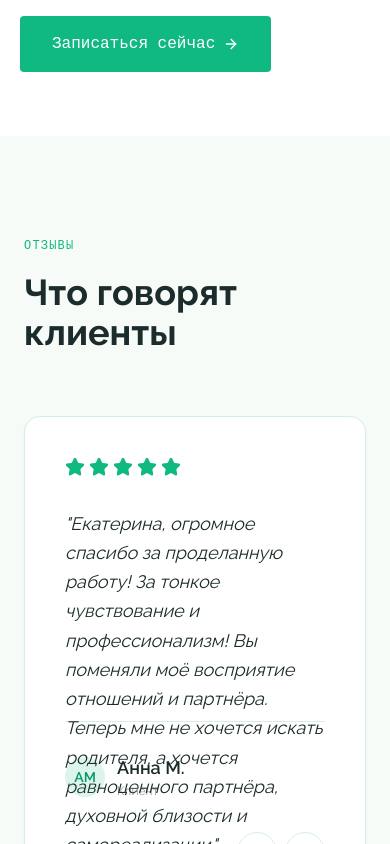
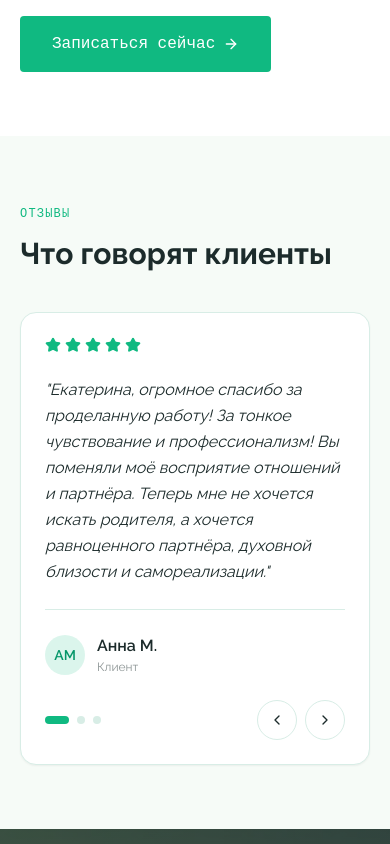
Before and after one commit to Deci1337/Katya-exit, a React (Vite) app: page / in a window 390 px wide. Shown: the part 3800-4644 px from the top of the page. Built offline with nearby package versions, Linux system fonts and the light colour scheme; a web font is replaced by a local one.

Commit message:
FIXED MOBILE UI V1.1

```diff
--- a/src/sections/Testimonials.tsx
+++ b/src/sections/Testimonials.tsx
@@ -16,7 +16,7 @@ export function Testimonials() {
     if (isAnimating || testimonials.length === 0) return;
     setIsAnimating(true);
     setActiveIndex(index);
-    setTimeout(() => setIsAnimating(false), 700);
+    setTimeout(() => setIsAnimating(false), 500);
   }, [isAnimating, testimonials.length]);
 
   const nextSlide = useCallback(() => {
@@ -35,62 +35,57 @@ export function Testimonials() {
 
   if (testimonials.length === 0) return null;
 
+  const active = testimonials[activeIndex];
+
   return (
-    <section id="testimonials" className="w-full py-24 lg:py-32 bg-psych-green-light/30">
-      <div ref={sectionRef} className="container-large px-6 lg:px-12">
-        <div className="max-w-2xl mb-16">
+    <section id="testimonials" className="w-full py-16 sm:py-24 lg:py-32 bg-psych-green-light/30">
+      <div ref={sectionRef} className="container-large px-5 sm:px-6 lg:px-12">
+        <div className="mb-10 sm:mb-16">
           {testimonialsConfig.label && (
             <div className={cn('transition-all duration-800 ease-out-quart', isVisible ? 'opacity-100 translate-y-0' : 'opacity-0 translate-y-4')}>
               <span className="text-xs font-geist-mono uppercase tracking-widest text-psych-green">{testimonialsConfig.label}</span>
             </div>
           )}
           {testimonialsConfig.heading && (
-            <h2 className={cn('font-raleway text-4xl lg:text-5xl font-bold text-exvia-black mt-4 transition-all duration-800 ease-out-quart', isVisible ? 'opacity-100 translate-y-0' : 'opacity-0 translate-y-6')} style={{ transitionDelay: '100ms' }}>
+            <h2 className={cn('font-raleway text-3xl sm:text-4xl lg:text-5xl font-bold text-exvia-black mt-3 sm:mt-4 transition-all duration-800 ease-out-quart', isVisible ? 'opacity-100 translate-y-0' : 'opacity-0 translate-y-6')} style={{ transitionDelay: '100ms' }}>
               {testimonialsConfig.heading}
             </h2>
           )}
         </div>
 
-        {/* Centered quote card */}
         <div className={cn('max-w-3xl mx-auto transition-all duration-800 ease-out-quart', isVisible ? 'opacity-100 translate-y-0' : 'opacity-0 translate-y-8')} style={{ transitionDelay: '200ms' }}>
-          <div className="bg-white rounded-2xl p-10 lg:p-14 shadow-sm border border-exvia-border">
+          <div className="bg-white rounded-2xl p-6 sm:p-10 lg:p-14 shadow-sm border border-exvia-border">
+
             {/* Stars */}
-            <div className="flex gap-1 mb-8">
+            <div className="flex gap-1 mb-6 sm:mb-8">
               {[...Array(5)].map((_, i) => (
-                <Star key={i} className={cn('w-5 h-5', i < testimonials[activeIndex].rating ? 'fill-psych-green text-psych-green' : 'text-exvia-border')} />
+                <Star key={i} className={cn('w-4 h-4 sm:w-5 sm:h-5', i < active.rating ? 'fill-psych-green text-psych-green' : 'text-exvia-border')} />
               ))}
             </div>
 
-            {/* Quote text — animated, enough space so author block does not overlap */}
-            <div className="relative min-h-[180px] lg:min-h-[160px]">
-              {testimonials.map((t, index) => (
-                <blockquote
-                  key={index}
-                  className={cn(
-                    'absolute inset-0 font-raleway text-lg lg:text-xl text-exvia-black leading-relaxed italic transition-all duration-700 ease-out-quart',
-                    index === activeIndex ? 'opacity-100 translate-y-0' : 'opacity-0 translate-y-4 pointer-events-none'
-                  )}
-                >
-                  "{t.quote}"
-                </blockquote>
-              ))}
-            </div>
+            {/* Quote — в потоке, без absolute, fade при смене */}
+            <blockquote
+              key={activeIndex}
+              className="font-raleway text-base sm:text-lg lg:text-xl text-exvia-black leading-relaxed italic animate-fade-in"
+            >
+              "{active.quote}"
+            </blockquote>
 
-            {/* Author — one row in flow so it never overlaps the quote */}
-            <div className="mt-8 pt-8 border-t border-exvia-border flex items-center gap-3">
+            {/* Author — всегда под цитатой, никогда не перекрывает */}
+            <div className="mt-6 sm:mt-8 pt-6 sm:pt-8 border-t border-exvia-border flex items-center gap-3">
               <div className="w-10 h-10 rounded-full bg-psych-green/15 flex items-center justify-center flex-shrink-0">
                 <span className="text-sm font-semibold font-raleway text-psych-green-dark">
-                  {testimonials[activeIndex].author.split(' ')[0][0]}{testimonials[activeIndex].author.split(' ')[1]?.[0] ?? ''}
+                  {active.author.split(' ')[0][0]}{active.author.split(' ')[1]?.[0] ?? ''}
                 </span>
               </div>
               <div>
-                <p className="text-lg font-semibold font-raleway text-exvia-black">{testimonials[activeIndex].author}</p>
-                {testimonials[activeIndex].role && <p className="text-xs font-raleway text-exvia-black/50">{testimonials[activeIndex].role}</p>}
+                <p className="font-semibold font-raleway text-exvia-black">{active.author}</p>
+                {active.role && <p className="text-xs font-raleway text-exvia-black/50">{active.role}</p>}
               </div>
             </div>
 
             {/* Navigation */}
-            <div className="flex items-center justify-between mt-8">
+            <div className="flex items-center justify-between mt-6 sm:mt-8">
               <div className="flex gap-2">
                 {testimonials.map((_, index) => (
                   <button
@@ -110,6 +105,7 @@ export function Testimonials() {
                 </button>
               </div>
             </div>
+
           </div>
         </div>
       </div>
```
